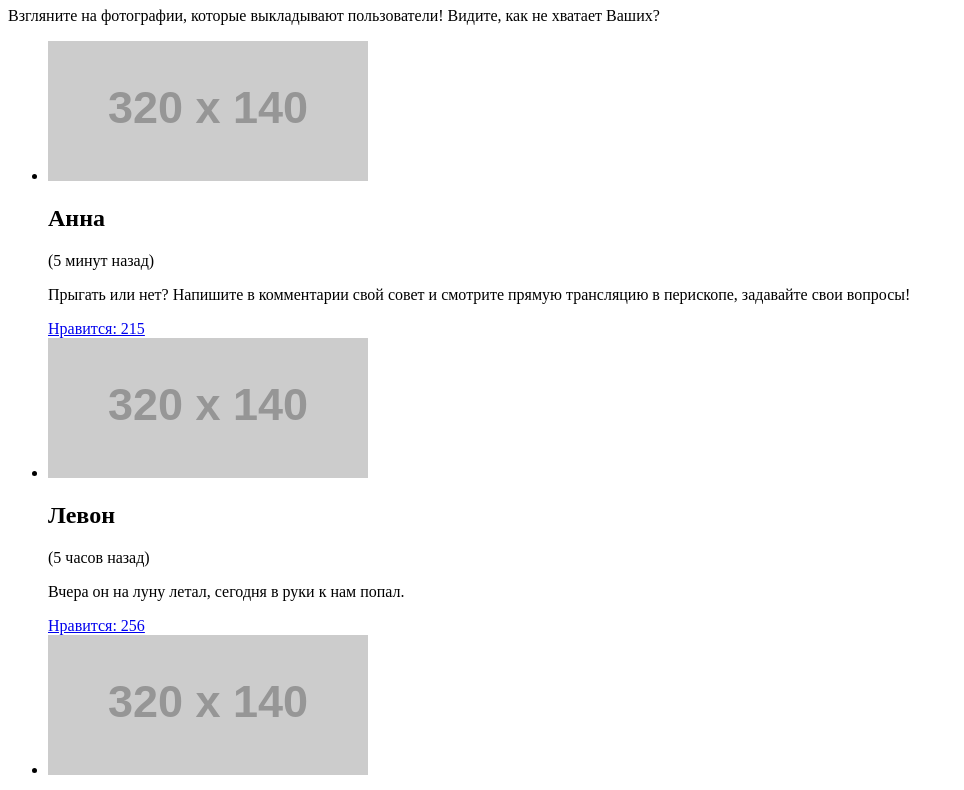
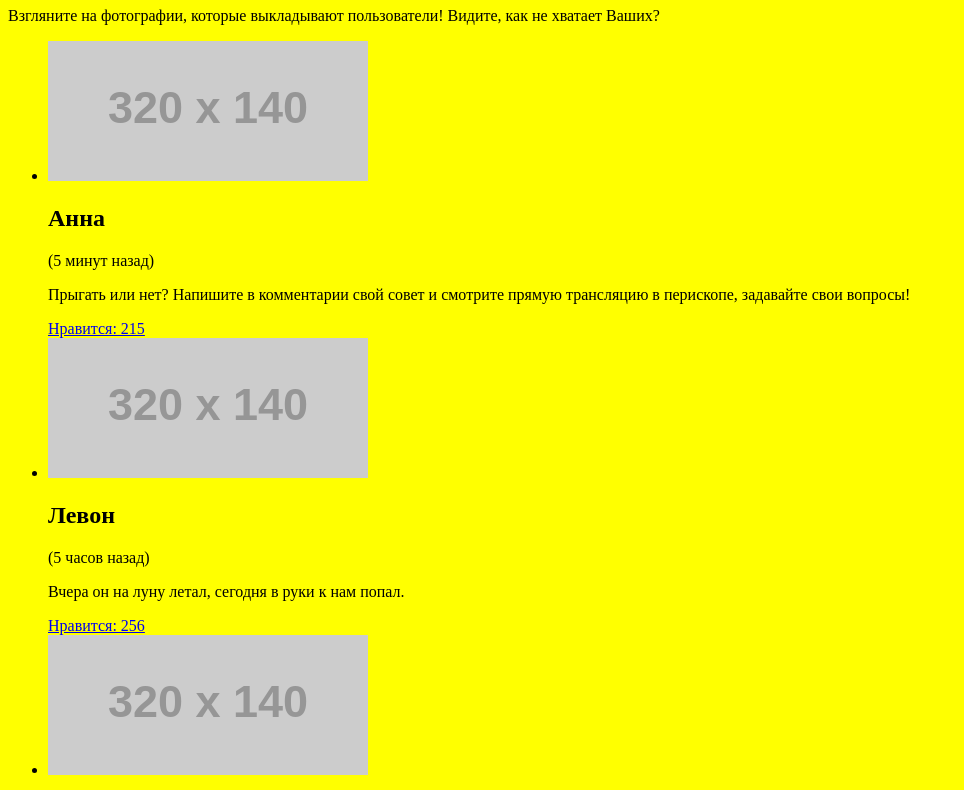
Before and after one commit to lss1ash/191322-pink-17, a website: page source/photo.html in a window 1280 px wide. Shown: the part 216-1006 px from the top of the page, without its empty margins (0-964 px from the left). Drawn offline with nearby package versions, Linux system fonts and the light colour scheme; files that its build step writes are made by us from their sources; placeholder pictures from the web are drawn by us.

Commit message:
Начинаем пилить блоки scss

```diff
--- a/source/photo.html
+++ b/source/photo.html
@@ -3,6 +3,7 @@
   <head>
     <meta charset="utf-8">
     <title>HTML Academy: Пинк</title>
+    <link rel="stylesheet" href="css/style.css">
   </head>
   <body>
 
--- /dev/null
+++ b/source/sass/style.scss
@@ -0,0 +1,3 @@
+html {
+  background-color: yellow;
+}
```
Also changed, not shown: source/form.html (+1 -0 lines), source/index.html (+1 -0 lines), source/sass/blocks/advantages.scss (added), source/sass/blocks/copyright.scss (added), source/sass/blocks/download.scss (added), source/sass/blocks/information.scss (added), source/sass/blocks/intro-background.scss (added), source/sass/blocks/intro.scss (added), source/sass/blocks/main-nav.scss (added), source/sass/blocks/page-footer.scss (added), source/sass/blocks/page-header.scss (added), source/sass/blocks/page-main.scss (added), source/sass/blocks/photo-item.scss (added), source/sass/blocks/photos.scss (added), 2 more files.
